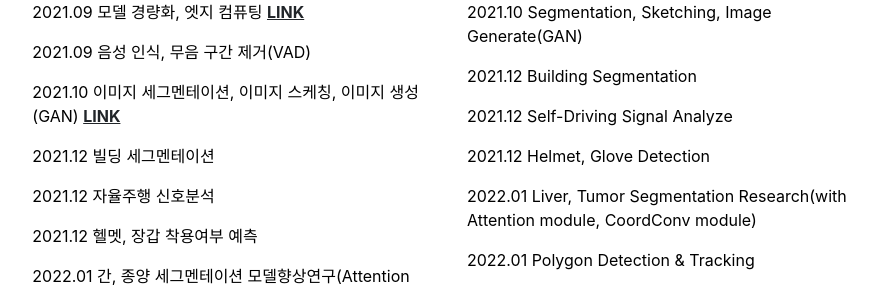
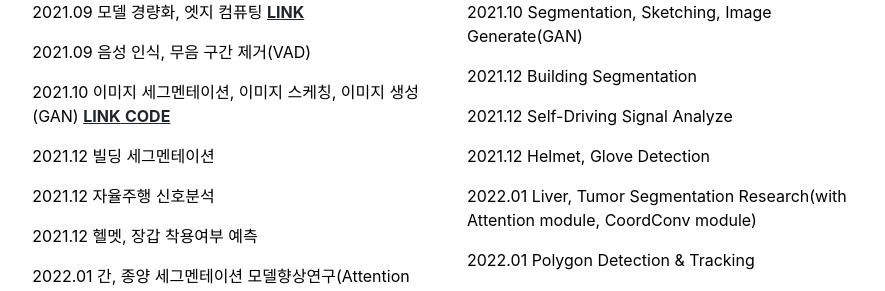
Before and after one commit to HyeongminMoon/HyeongminMoon.github.io, a Jekyll site: the page built from index.md, in a window 1280 px wide and 900 px high, scrolled down 1057 px. Shown: the part 154-445 px from the top of the window, without its empty margins (197-1082 px from the left). Built offline with Jekyll 4.4.1, drawn with Linux system fonts in a browser that asks for light colours.

Commit message:
Update publications.html

```diff
--- a/_includes/publications.html
+++ b/_includes/publications.html
@@ -22,7 +22,7 @@
         <p>- 창의융합설계 데모데이 우수상 수상</p>
         <p>2021.09 모델 경량화, 엣지 컴퓨팅 <a style="color:blue" href="https://hyeongminmoon.github.io/tfjs_Edge-computing-by-inference-AImodel-on-WebGL/"> <b>LINK</b></a></p>
         <p>2021.09 음성 인식, 무음 구간 제거(VAD)</p>
-        <p>2021.10 이미지 세그멘테이션, 이미지 스케칭, 이미지 생성(GAN) <a style="color:blue" href="https://hyeongminmoon.github.io/U-2-Net_portrait_sketch/"> <b>LINK</b></a></p>
+        <p>2021.10 이미지 세그멘테이션, 이미지 스케칭, 이미지 생성(GAN) <a style="color:blue" href="https://hyeongminmoon.github.io/U-2-Net_portrait_sketch/"> <b>LINK</b></a><a style="color:blue" href="https://github.com/HyeongminMoon/U-2-Net_portrait_sketch/"> <b>CODE</b></a></p>
         <p>2021.12 빌딩 세그멘테이션</p>
         <p>2021.12 자율주행 신호분석</p>
         <p>2021.12 헬멧, 장갑 착용여부 예측</p>
```
